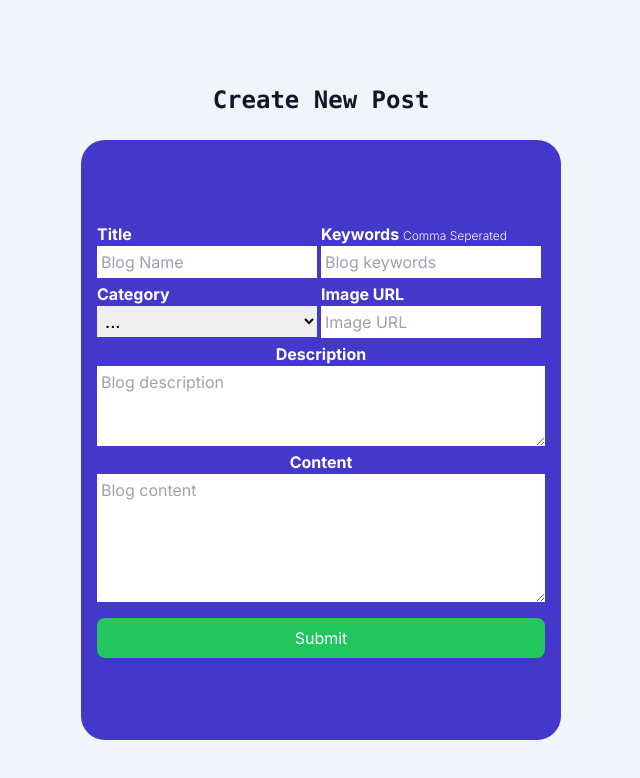
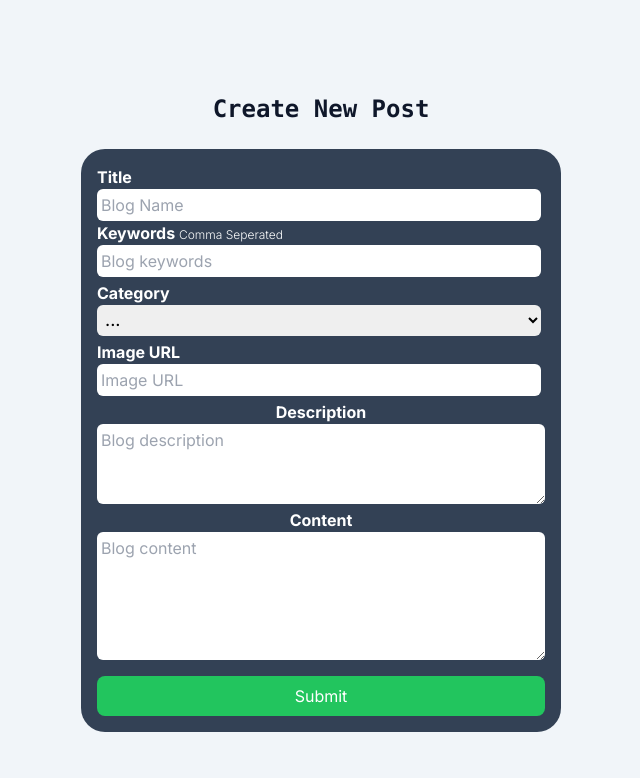
Before and after one commit to NourhanMA/blogs, a Next.js app: page /create-post in a window 1280 px wide. Shown: the top 778 px of the page, without its empty margins (319-959 px from the left). Built offline with nearby package versions, Linux system fonts and the light colour scheme.

Commit message:
Layout-Update

```diff
--- a/app/create-post/page.js
+++ b/app/create-post/page.js
@@ -128,11 +128,10 @@ const createpost = () => {
           }}
         >
           {({ isSubmitting }) => (
-            <div className="w-full h-3/4 flex justify-center items-center">
+            <div className="w-full flex justify-center items-center">
               {/* {console.log(getDate())} */}
-              <Form className="flex flex-col w-3/4 h-full bg-indigo-700 items-center justify-center p-4 rounded-3xl">
-                <div className="flex w-full justify-between">
-                  <div className="input-fields w-1/2 m-0">
+              <Form className="flex flex-col w-3/4 h-full bg-slate-700 items-center justify-center p-4 rounded-3xl">
+                <div className="input-fields w-full m-0">
                   <label className="self-baseline font-bold text-white">
                     Title
                   </label>
@@ -140,7 +139,7 @@ const createpost = () => {
                     type="text"
                     name="blogName"
                     placeholder="Blog Name"
-                      className="mr-1 p-1"
+                    className="mr-1 p-1 rounded-md"
                   />
                   <ErrorMessage
                     className="error"
@@ -149,7 +148,7 @@ const createpost = () => {
                   />
                 </div>
 
-                  <div className="input-fields w-1/2 m-0">
+                <div className="input-fields w-full m-0">
                   <label className="self-baseline font-bold  text-white">
                     Keywords{" "}
                     <span className="font-light text-gray-50 text-xs">
@@ -160,7 +159,7 @@ const createpost = () => {
                     type="text"
                     name="keywords"
                     placeholder="Blog keywords"
-                      className="mr-1 p-1"
+                    className="mr-1 p-1 rounded-md"
                   />
                   <ErrorMessage
                     className="error"
@@ -168,9 +167,8 @@ const createpost = () => {
                     component="div"
                   />
                 </div>
-                </div>
-                <div className="flex w-full justify-between">
-                  <div className="input-fields w-1/2 m-0 ">
+
+                <div className="input-fields w-full m-0 ">
                   <label className="self-baseline text-white font-bold  mt-1">
                     Category
                   </label>
@@ -178,7 +176,7 @@ const createpost = () => {
                     as="select"
                     name="category"
                     placeholder="Blog brief"
-                      className="mr-1 p-1 text-lg"
+                    className="mr-1 p-1 text-lg rounded-md"
                   >
                     <option>...</option>
                     <option>Cookies</option>
@@ -201,7 +199,7 @@ const createpost = () => {
                   />
                 </div>
 
-                  <div className="input-fields w-1/2 m-0">
+                <div className="input-fields w-full m-0">
                   <label className="self-baseline text-white font-bold  mt-1">
                     Image URL
                   </label>
@@ -209,7 +207,7 @@ const createpost = () => {
                     type="text"
                     name="image"
                     placeholder="Image URL"
-                      className="mr-1 p-1"
+                    className="mr-1 p-1 rounded-md"
                   />
                   <ErrorMessage
                     className="error"
@@ -217,14 +215,13 @@ const createpost = () => {
                     component="div"
                   />
                 </div>
-                </div>
 
                 <div className="input-fields w-full">
                   <label className="font-bold text-white mt-1">
                     Description
                   </label>
                   <textarea
-                    className="box-border p-1"
+                    className="box-border p-1 rounded-md"
                     placeholder="Blog description "
                     rows={3}
                     name="description"
@@ -239,16 +236,12 @@ const createpost = () => {
                 <div className="input-fields w-full">
                   <label className="font-bold text-white mt-1">Content</label>
                   <textarea
-                    className="box-border p-1"
+                    className="box-border p-1 rounded-md"
                     placeholder="Blog content "
                     rows={5}
                     onChange={(e) => checkExist("content", e.target.value)}
                   ></textarea>
-                  {displaycontent ? (
-                    <div className="error">Requiredddd</div>
-                  ) : (
-                    ""
-                  )}
+                  {displaycontent ? <div className="error">Required</div> : ""}
                 </div>
 
                 <button
```
Lines whose indentation alone changed are shown as unchanged.
